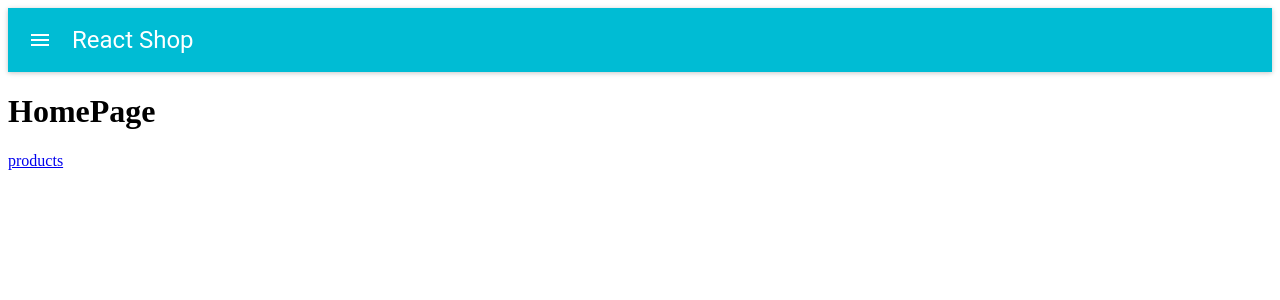
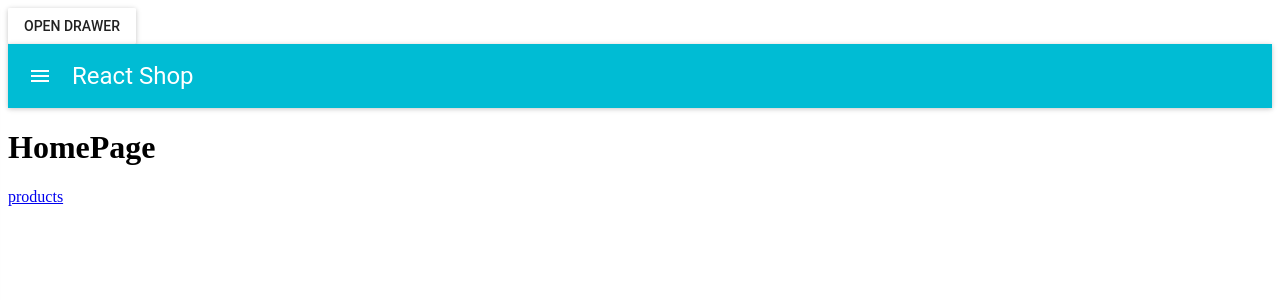
Before and after one commit to karlpatrickespiritu/food-shop-client, a React (Create React App) app: page / in a window 1280 px wide. Shown: the top 300 px of the page. Built offline with nearby package versions, Linux system fonts and the light colour scheme; what react-tap-event-plugin would draw is missing.

Commit message:
added menu drawer

```diff
--- a/src/App.js
+++ b/src/App.js
@@ -2,6 +2,7 @@ import React, { Component } from 'react'
 import MuiThemeProvider from 'material-ui/styles/MuiThemeProvider'
 
 import Header from './components/shared/Header'
+import MenuDrawer from './components/shared/MenuDrawer'
 
 class App extends Component {
   render() {
@@ -9,6 +10,7 @@ class App extends Component {
       <div>
         <MuiThemeProvider>
           <div>
+            <MenuDrawer/>
             <Header/>
             {this.props.children}
           </div>
--- /dev/null
+++ b/src/components/shared/MenuDrawer.js
@@ -0,0 +1,37 @@
+import React from 'react';
+import Drawer from 'material-ui/Drawer';
+import MenuItem from 'material-ui/MenuItem';
+import RaisedButton from 'material-ui/RaisedButton';
+
+class MenuDrawer extends React.Component {
+  constructor(props) {
+    super(props);
+    this.state = { open: false };
+  }
+
+  handleToggle = () => this.setState({ open: !this.state.open });
+
+  handleClose = () => this.setState({ open: false });
+
+  render() {
+    return (
+      <div>
+        <RaisedButton
+          label="Open Drawer"
+          onTouchTap={this.handleToggle}
+        />
+        <Drawer
+          docked={false}
+          width={200}
+          open={this.state.open}
+          onRequestChange={(open) => this.setState({open})}
+        >
+          <MenuItem onTouchTap={this.handleClose}>Menu Item</MenuItem>
+          <MenuItem onTouchTap={this.handleClose}>Menu Item 2</MenuItem>
+        </Drawer>
+      </div>
+    );
+  }
+}
+
+export default MenuDrawer
--- a/src/pages/HomePage.js
+++ b/src/pages/HomePage.js
@@ -8,7 +8,6 @@ class HomePage extends Component {
       <div>
         <h1>HomePage</h1>
         <Link to="/products">products</Link>
-        {this.props.children}
       </div>
     )
   }
```
